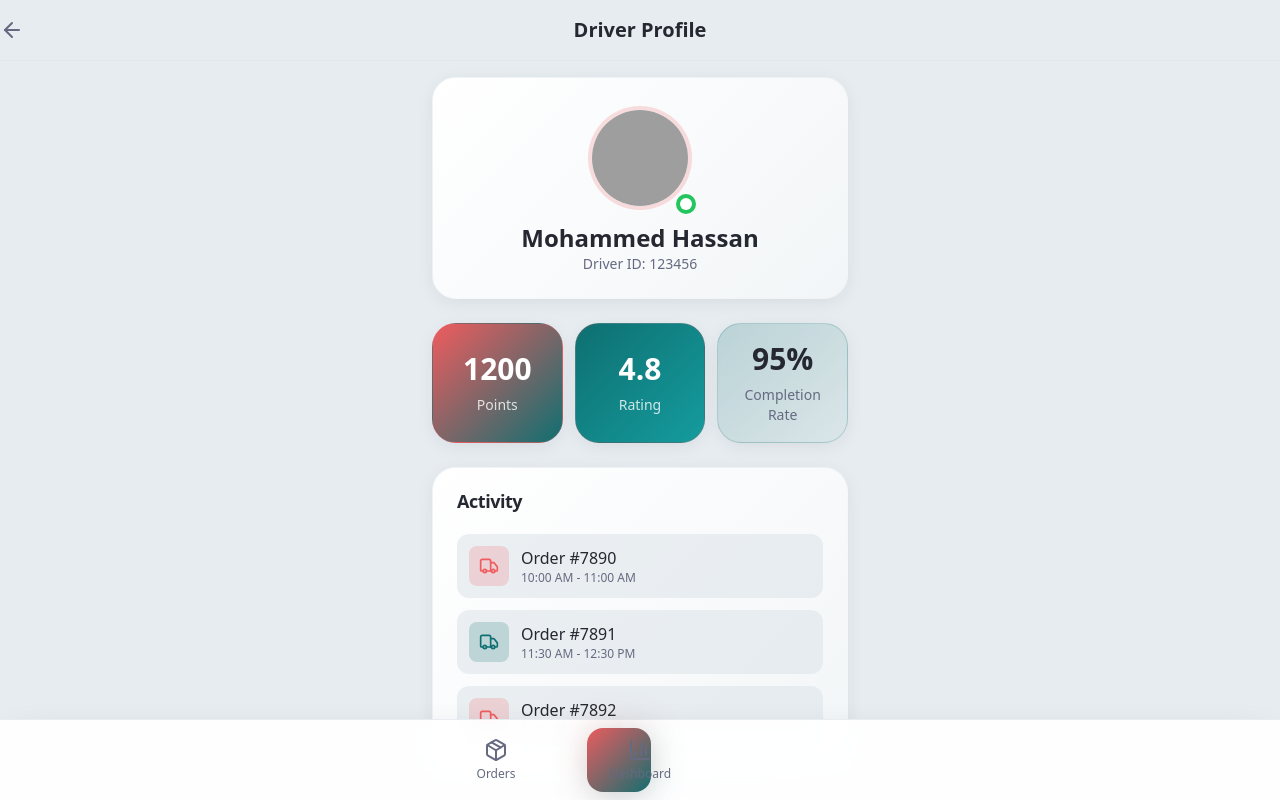
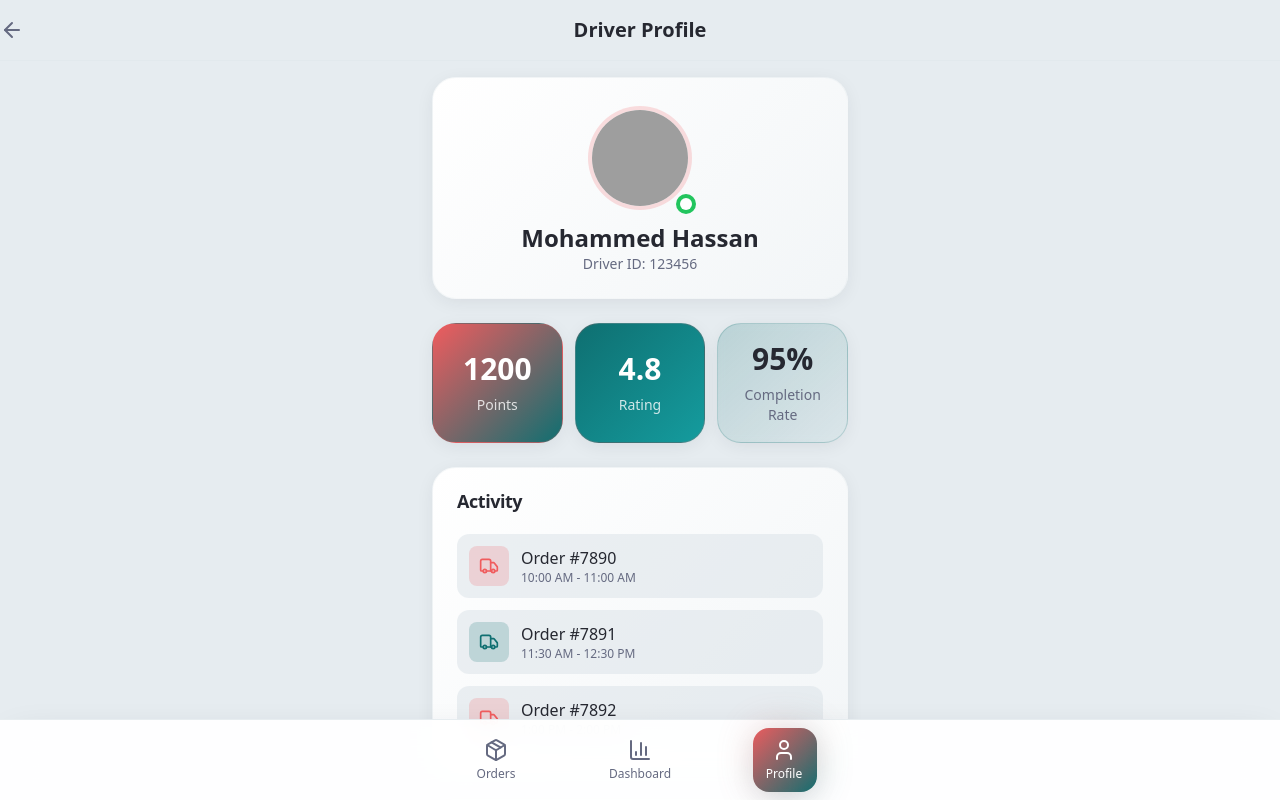
Before and after one commit to sedra-asrawi/wasel-flow-ai, a React (Vite) app: page /profile in a window 1280 px wide. Shown: the top 800 px of the page. Built offline with nearby package versions, Linux system fonts and the light colour scheme; grey boxes are pictures that could not be loaded.

Commit message:
Fix navigation animation
The AI fixed the navigation bar animation. The square background now smoothly transitions between tabs without being out of place.

```diff
--- a/src/components/ui/navigation.tsx
+++ b/src/components/ui/navigation.tsx
@@ -18,35 +18,37 @@ const navigationItems = [
 export const Navigation = () => {
   const location = useLocation();
   const [activeIndex, setActiveIndex] = useState(0);
-  const [isTransitioning, setIsTransitioning] = useState(false);
 
   // Find the current active index
   useEffect(() => {
     const currentIndex = navigationItems.findIndex(item => item.path === location.pathname);
-    if (currentIndex !== -1 && currentIndex !== activeIndex) {
-      setIsTransitioning(true);
+    if (currentIndex !== -1) {
       setActiveIndex(currentIndex);
+    }
+  }, [location.pathname]);
 
-      // Reset transition state after animation completes
-      setTimeout(() => setIsTransitioning(false), 400);
-    }
-  }, [location.pathname, activeIndex]);
+  // Calculate the position of the active square
+  const getSquarePosition = () => {
+    const containerWidth = 100; // percentage
+    const itemWidth = containerWidth / navigationItems.length;
+    const itemCenter = itemWidth / 2;
+    const position = (activeIndex * itemWidth) + itemCenter - 8; // 8 is half of square width (64px / 8 = 8%)
+    return position;
+  };
 
   return (
     <nav className="fixed bottom-0 left-0 right-0 bg-card/95 backdrop-blur-lg border-t border-border/50 shadow-strong">
-      <div className="relative flex justify-around items-center h-20 max-w-md mx-auto px-2">
+      <div className="relative flex h-20 max-w-md mx-auto px-2">
         {/* Animated background square */}
         <div
-          className={cn(
-            "absolute h-16 w-16 bg-gradient-primary rounded-2xl shadow-medium transition-all duration-500 ease-out",
-            "before:absolute before:inset-0 before:bg-gradient-primary before:rounded-2xl before:opacity-20 before:blur-lg before:scale-110",
-            isTransitioning && "scale-110 opacity-80"
-          )}
+          className="absolute top-2 h-16 w-16 bg-gradient-primary rounded-2xl shadow-medium transition-all duration-500 ease-out"
           style={{
-            transform: `translateX(${activeIndex * 100}%)`,
-            left: `calc(${100 / navigationItems.length / 2}% - 32px)`,
+            left: `${getSquarePosition()}%`,
           }}
-        />
+        >
+          {/* Glow effect */}
+          <div className="absolute inset-0 bg-gradient-primary rounded-2xl opacity-20 blur-lg scale-110" />
+        </div>
 
         {navigationItems.map((item, index) => {
           const Icon = item.icon;
@@ -57,21 +59,20 @@ export const Navigation = () => {
               key={item.path}
               to={item.path}
               className={cn(
-                "relative flex flex-col items-center justify-center h-16 w-16 rounded-2xl transition-all duration-300 ease-out group z-10",
-                "hover:scale-105 active:scale-95",
-                isActive
-                  ? "text-white"
-                  : "text-muted-foreground hover:text-foreground"
+                "relative flex-1 flex flex-col items-center justify-center h-16 mt-2 rounded-2xl transition-all duration-300 ease-out group z-10",
+                "hover:scale-105 active:scale-95"
               )}
             >
-              {/* Icon without jumping animation */}
+              {/* Icon */}
               <Icon className={cn(
-                "h-6 w-6 mb-1 transition-all duration-300 relative z-10"
+                "h-6 w-6 mb-1 transition-all duration-300 relative z-10",
+                isActive ? "text-white" : "text-muted-foreground hover:text-foreground"
               )} />
 
               {/* Label */}
               <span className={cn(
-                "text-xs font-medium transition-all duration-300 relative z-10"
+                "text-xs font-medium transition-all duration-300 relative z-10",
+                isActive ? "text-white" : "text-muted-foreground hover:text-foreground"
               )}>
                 {item.label}
               </span>
```
